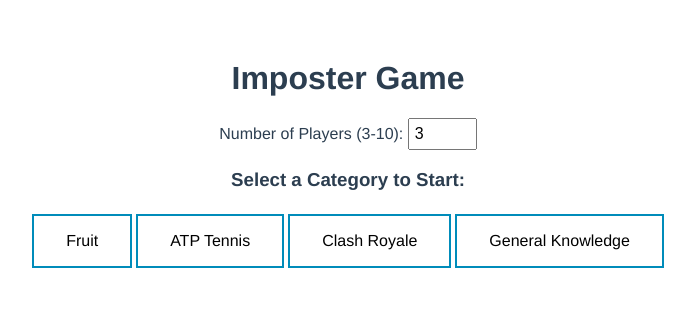
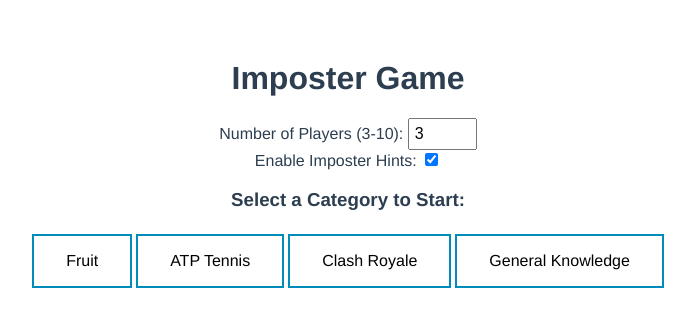
Before and after one commit to KevZ1209/imposter-game-vue2, a Vue app: page / in a window 1280 px wide. Shown: the top 326 px of the page, without its empty margins (292-987 px from the left). Built offline with nearby package versions, Linux system fonts and the light colour scheme.

Commit message:
add imposter hint enable/disable checkbox. show word when reveal button pressed

```diff
--- a/src/App.vue
+++ b/src/App.vue
@@ -16,6 +16,7 @@ export default {
     startGame(payload) {
       this.category = payload.category;
       this.numPlayers = payload.numPlayers;
+      this.hintsEnabled = payload.imposterHintsEnabled;
       this.state = "game";
       console.log(
         `Game started with category: ${this.category} and number of players: ${this.numPlayers}`
--- a/src/components/game-states/GameState.vue
+++ b/src/components/game-states/GameState.vue
@@ -40,11 +40,12 @@
         v-if="!imposterRevealed && seenPlayers.length >= numPlayers"
         @click="revealImposter"
       >
-        Reveal Imposter
+        Reveal Imposter and Word
       </button>
 
       <div v-if="imposterRevealed">
         <h3>Imposter is Player {{ imposterNumber }}</h3>
+        <h3>The word was: {{ curr_word }}</h3>
       </div>
     </div>
   </div>
--- a/src/components/game-states/SetupState.vue
+++ b/src/components/game-states/SetupState.vue
@@ -11,6 +11,9 @@
       step="1"
       v-model.number="numPlayers"
     />
+    <div></div>
+    <label for="hintsEnabled">Enable Imposter Hints: </label>
+    <input id="hintsEnabled" type="checkbox" v-model="hintsEnabled" />
     <h3>Select a Category to Start:</h3>
     <CustomButton
       v-for="(list, category) in words"
@@ -31,12 +34,14 @@ export default {
   data: () => ({
     words: words,
     numPlayers: 3,
+    hintsEnabled: true,
   }),
   methods: {
     setCategory(value) {
       this.$emit("start-game", {
         category: value,
         numPlayers: this.numPlayers,
+        imposterHintsEnabled: this.hintsEnabled,
       });
     },
   },
```
